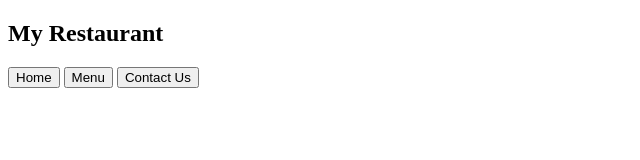
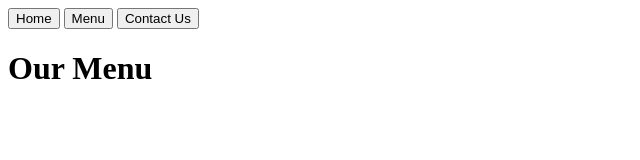
Before and after one commit to dooory/restaurant-page, a website built with webpack: page src/template.html in a window 1280 px wide. Both pictures are taken after a click on the button "Menu". Shown: the whole page, without its empty margins (0-640 px from the left). Built offline with nearby package versions, Linux system fonts and the light colour scheme.

Commit message:
add title for each page

```diff
--- a/src/index.js
+++ b/src/index.js
@@ -3,6 +3,8 @@ import contact from "./pages/contact.js";
 import menu from "./pages/menu.js";
 
 const d = document;
+
+const pageTitle = d.querySelector("#pageHeader .title");
 
 const homeButton = d.querySelector(".home-button");
 const menuButton = d.querySelector(".menu-button");
@@ -14,16 +16,19 @@ function clearContent() {
 }
 
 homeButton.addEventListener("click", (e) => {
+    pageTitle.textContent = "Home";
     clearContent();
     home(content);
 });
 
 menuButton.addEventListener("click", (e) => {
+    pageTitle.textContent = "Our Menu";
     clearContent();
     menu(content);
 });
 
 contactButton.addEventListener("click", (e) => {
+    pageTitle.textContent = "Contact Us";
     clearContent();
     contact(content);
 });
--- a/src/template.html
+++ b/src/template.html
@@ -8,12 +8,14 @@
     <body>
         <header>
             <nav>
-                <h1>My Restaurant</h1>
                 <button class="home-button">Home</button>
                 <button class="menu-button">Menu</button>
                 <button class="contact-button">Contact Us</button>
             </nav>
         </header>
+        <div id="pageHeader">
+            <h1 class="title">Our Restaurant</h1>
+        </div>
         <div id="content"></div>
     </body>
 </html>
```
